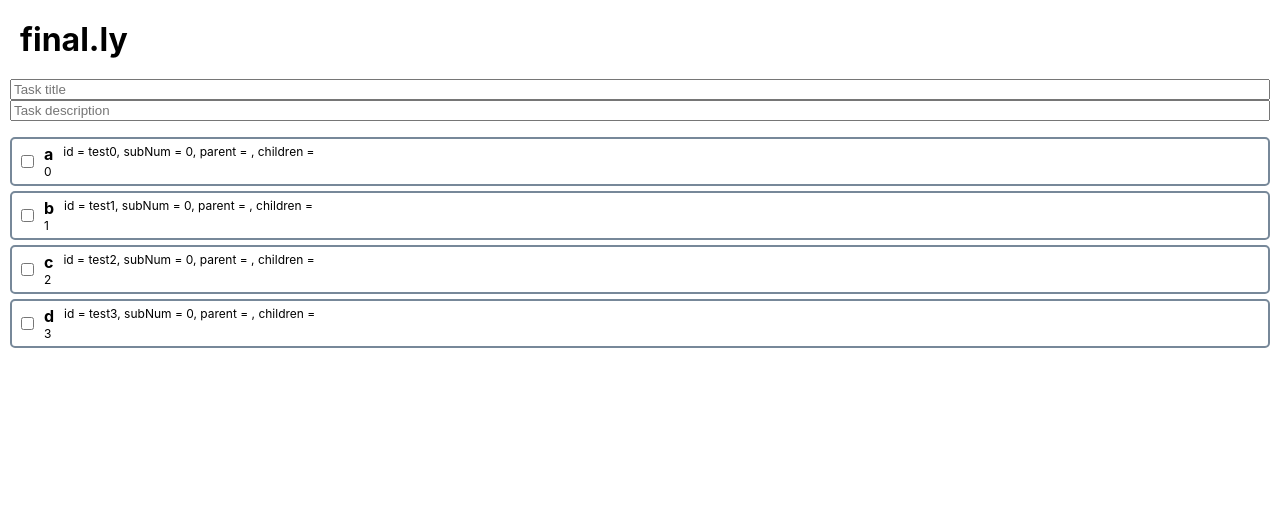
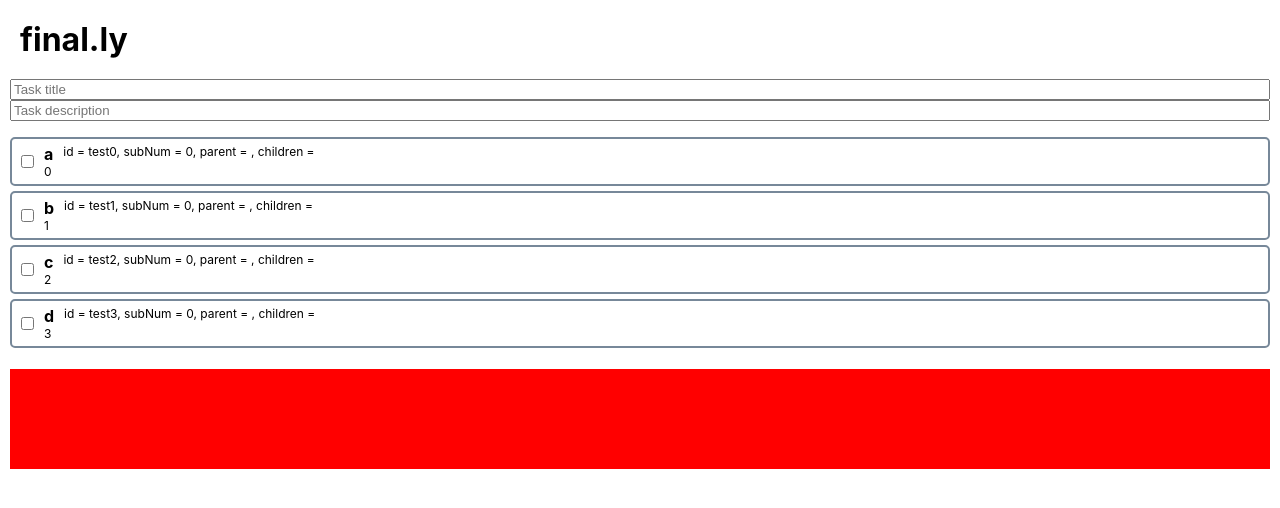
Before and after one commit to linv24/finally, a React (Create React App) app: page / in a window 1280 px wide. Shown: the top 508 px of the page. Built offline with nearby package versions, Linux system fonts and the light colour scheme; the HTML template or start-up script is replaced by a standard one.

Commit message:
Initial work for dragging

```diff
--- a/src/App.css
+++ b/src/App.css
@@ -17,6 +17,11 @@
 .taskList {
   list-style-type: none;
   padding-left: 0px;
+}
+
+.taskListBelow {
+  height: 100px; /* TODO proper height */
+  background-color: red;
 }
 
 .taskItem {
--- a/src/components/TaskItem.js
+++ b/src/components/TaskItem.js
@@ -1,10 +1,12 @@
-export default function TaskItem({ task, selectedTaskId, handleSelectTask, convertToSubtask, convertToSupertask }) {
+export default function TaskItem({ task, selectedTaskId, handleSelectTask, convertToSubtask, convertToSupertask, handleDrag }) {
     const tabMarginPx = 20;
 
     return (
         <li className={"taskItem " + (selectedTaskId === task.id ? "selectedTask" : "")}
             onClick={(e) => handleSelectTask(task.id)}
-            style={{marginLeft: (task.subNum * tabMarginPx) + "px"}}>
+            style={{marginLeft: (task.subNum * tabMarginPx) + "px"}}
+            draggable="true"
+            onDrag={handleDrag}>
             <input className="taskItemCheckbox" type="checkbox" />
             <div className="taskItemText">
                 <p className="taskTitle">{task.title}</p>
--- a/src/components/TaskList.js
+++ b/src/components/TaskList.js
@@ -64,6 +64,10 @@ export default function TaskList() {
 		if (e.target.className.indexOf('selectedTask') === -1) {
 			setSelectedTaskId(undefined);
 		}
+	}
+
+	function handleDrag(e) {
+		e.stopPropagation();
 	}
 
 	function handleNewTaskChange(e) {
@@ -269,9 +273,13 @@ export default function TaskList() {
 							selectedTaskId={selectedTaskId}
 							handleSelectTask={handleSelectTask}
 							convertToSubtask={convertToSubtask}
-							convertToSupertask={convertToSupertask} />
+							convertToSupertask={convertToSupertask}
+							handleDrag={handleDrag} />
 					</Fragment>))}
             </ul>
+			<div className="taskListBelow">
+
+			</div>
         </div>
     );
 }
```
